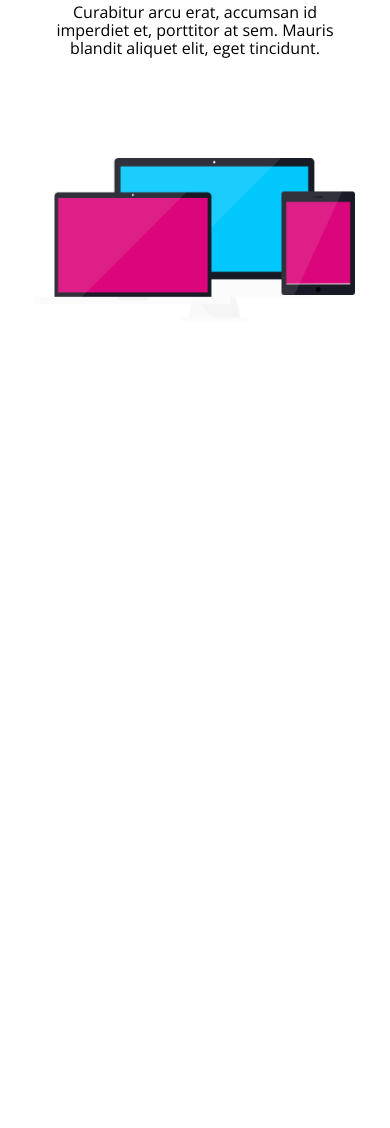
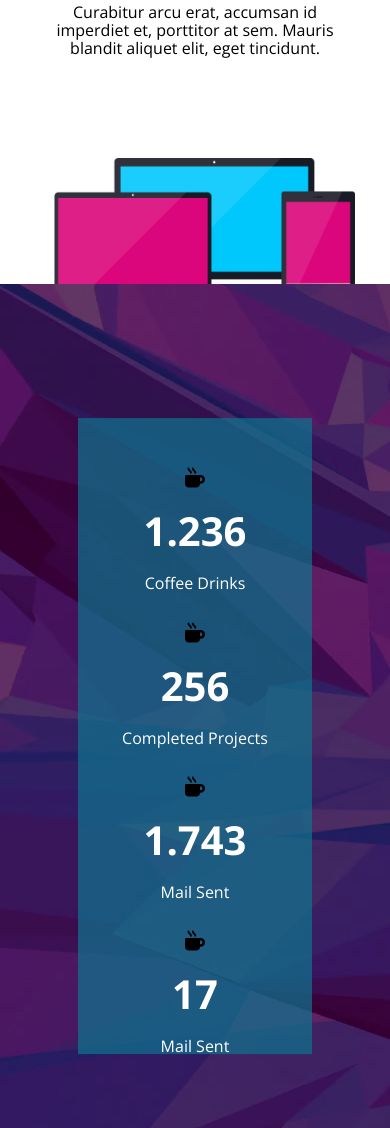
Before and after one commit to abdullahnazzal/Kasper-Template, a plain HTML site: page index.html in a window 390 px wide. Shown: the part 5478-6606 px from the top of the page. Before the commit the page ends 5799 px from the top, so only its background shows below. Drawn offline with nearby package versions, Linux system fonts and the light colour scheme.

Commit message:
feat: Create Responsive Statistics Section

```diff
--- a/index.html
+++ b/index.html
@@ -273,5 +273,32 @@
       </div>
     </div>
     <!-- End About -->
+    <!-- ----------------------------- -->
+    <!-- Start Statistics -->
+    <div class="statistics">
+        <div class="contanier">
+            <div class="stat-box">
+                <i class="fa-solid fa-mug-hot"></i>
+                <h4>1.236</h4>
+                <p>Coffee Drinks</p>
+            </div>
+            <div class="stat-box">
+                <i class="fa-solid fa-mug-hot"></i>
+                <h4>256</h4>
+                <p>Completed Projects</p>
+            </div>
+            <div class="stat-box">
+                <i class="fa-solid fa-mug-hot"></i>
+                <h4>1.743</h4>
+                <p>Mail Sent</p>
+            </div>
+            <div class="stat-box">
+                <i class="fa-solid fa-mug-hot"></i>
+                <h4>17</h4>
+                <p>Mail Sent</p>
+            </div>
+        </div>
+    </div>
+    <!-- End Statistics -->
   </body>
 </html>
--- a/style/index.css
+++ b/style/index.css
@@ -544,15 +544,14 @@ header .toggle-menu {
   padding: 10px;
   margin-top: 20px;
   margin-bottom: 20px;
-
 }
 /* End Portfolio */
 /* ----------------------------- */
 /* Start Video */
-.video{
+.video {
   position: relative;
 }
-.video::before{
+.video::before {
   content: "";
   position: absolute;
   top: 0;
@@ -561,11 +560,11 @@ header .toggle-menu {
   height: 100%;
   background-color: rgb(0 0 0 / 40%);
 }
-.video video{
+.video video {
   width: 100%;
 }
 
-.video .info-video{
+.video .info-video {
   position: absolute;
   top: 50%;
   transform: translateY(-50%);
@@ -577,37 +576,36 @@ header .toggle-menu {
   text-align: center;
 }
 
-
-.video .info-video h2{
-  margin:  0 0 30px;
+.video .info-video h2 {
+  margin: 0 0 30px;
   font-weight: normal;
 }
-.video .info-video p{
+.video .info-video p {
   margin-bottom: 30px;
 }
-.video .info-video button{
+.video .info-video button {
   background-color: black;
   color: white;
   padding: 10px 20px;
   border: none;
   text-transform: uppercase;
 }
-@media(max-width:600px){
-  .video .info-video{
+@media (max-width: 600px) {
+  .video .info-video {
     position: absolute;
-    left :0;
+    left: 0;
     top: 50%;
     transform: translateY(-50%);
     height: 60%;
-    padding:10px;
+    padding: 10px;
     /* height: 50%; */
   }
-  .video .info-video h2{
-    margin:  0 0 10px;
+  .video .info-video h2 {
+    margin: 0 0 10px;
     font-size: 20px;
     font-weight: normal;
   }
-  .video .info-video p{
+  .video .info-video p {
     margin-bottom: 15px;
   }
 }
@@ -622,7 +620,7 @@ header .toggle-menu {
   /* overflow: hidden; */
   /* text-align: center; */
 }
-.about .container img{
+.about .container img {
   position: relative;
   bottom: -120px;
   margin-top: -120px;
@@ -631,13 +629,98 @@ header .toggle-menu {
   max-width: 100%;
   /* min-width: 100%; */
 }
-@media(max-width:600px){
+@media (max-width: 600px) {
   /* .about {
     overflow: visible;
   } */
-.about .container img{
+  .about .container img {
     bottom: -60px;
     margin-top: -60px;
   }
 }
 /* End About */
+/* --------------------------------------- */
+/* Start Statistics */
+.statistics {
+  padding-top: 100px;
+  background-image: url(../image/stats.png);
+  height: 70vh;
+  position: relative;
+}
+@media (max-width: 768px) {
+  .statistics{
+    height: 100vh;
+  }
+}
+.statistics::before {
+  content: "";
+  position: absolute;
+  top: 0;
+  left: 0;
+  width: 100%;
+  height: 100%;
+  background-color: rgb(0 0 0 / 60%);
+}
+.statistics .contanier {
+  background-color: rgb(15 116 143 / 70%);
+  position: absolute;
+  top: 50%;
+  left: 34px;
+  right: 34px;
+  bottom: -50px;
+  transform: translateY(-50%);
+  /* transform: translateY(-50%); */
+  padding: 20px;
+  display: flex;
+  justify-content: space-around;
+  align-items: center;
+  text-align: center;
+}
+@media (max-width: 768px) {
+  .statistics .contanier {
+    display: flex;
+    flex-direction: column;
+    min-height: 100%;
+    left: 78px;
+    right: 78px;
+    top: calc(55% - 12px);
+    bottom: -244px;
+    min-height: auto;
+
+  }
+}
+.statistics .stat-box {
+  display: flex;
+  flex-direction: column;
+  justify-content: center;
+}
+@media (max-width: 768px) {
+  .statistics .stat-box {
+    flex-basis: 100%;
+  }
+}
+.statistics .stat-box i {
+  font-size: 20px;
+  padding-bottom: 20px;
+  /* border: 1px solid white; */
+  /* border-radius: 50%; */
+  /* border-; */
+  /* background-color: rgba(255, 255, 255, 0.399); */
+}
+@media (max-width: 768px) {
+  .statistics .stat-box i {
+    margin-top: 30px;
+  }
+}
+
+.statistics .stat-box h4 {
+  color: white;
+  font-size: 40px;
+  padding-bottom: 20px;
+  /* font-weight: normal; */
+}
+
+.statistics .stat-box p {
+  color: white;
+}
+/* End Statistics */
```
Also changed, not shown: image/stats.png (added). Lines whose indentation alone changed are shown as unchanged.
